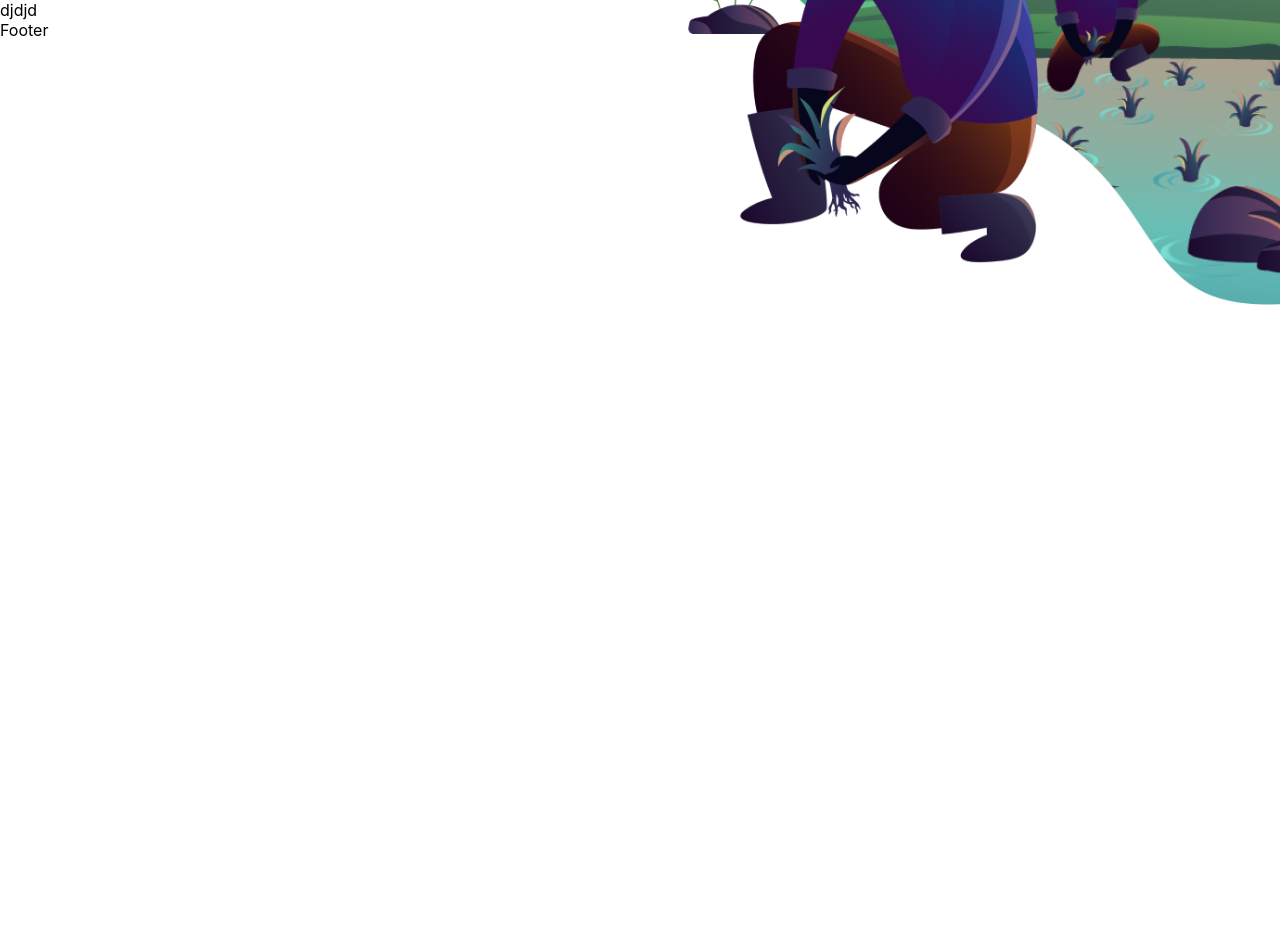
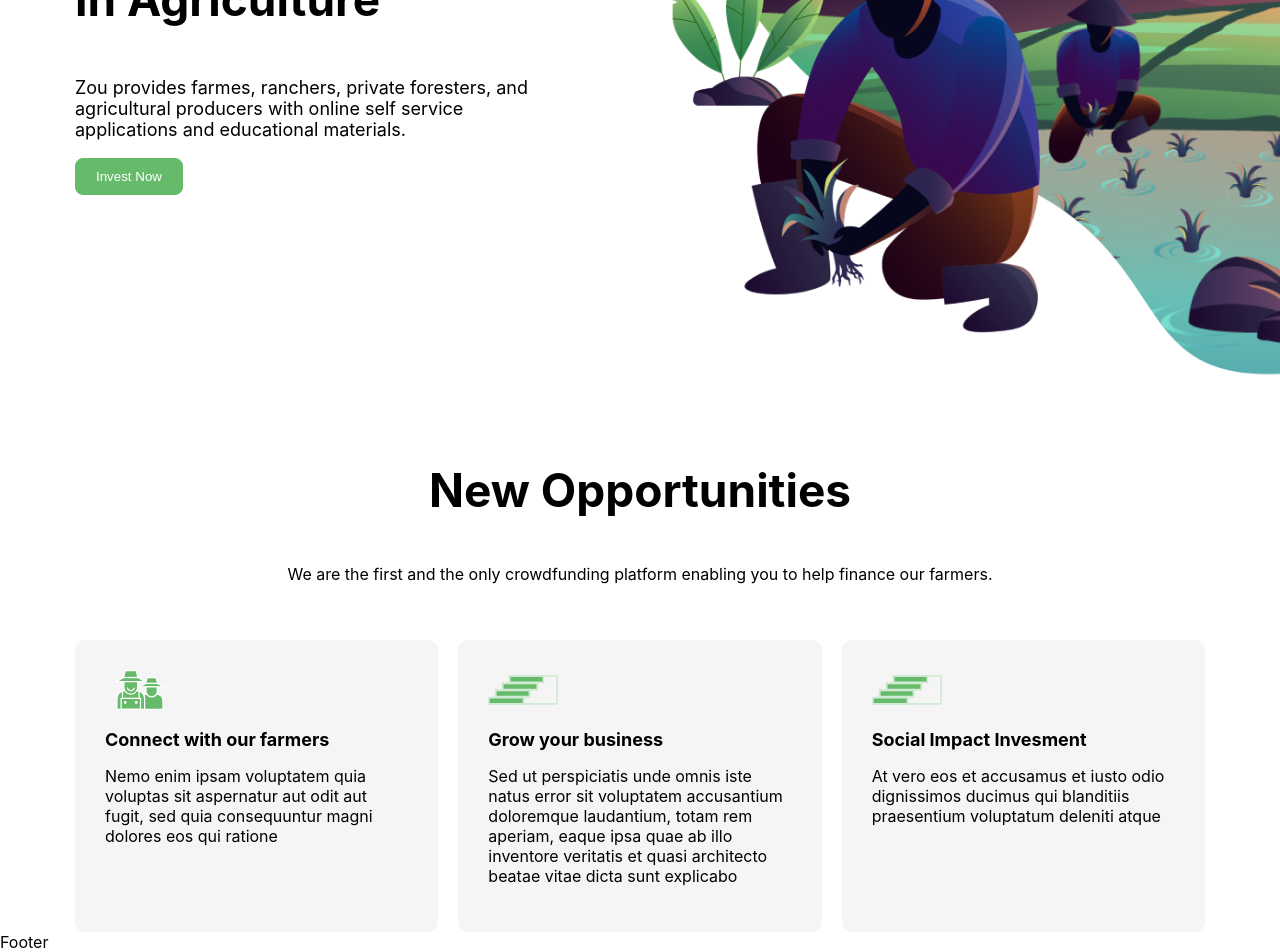
Before and after one commit to mesu-ai/zoh-farm-landingpage, a React (Create React App) app: page / in a window 1280 px wide. Shown: the part 427-1379 px from the top of the page. Before the commit the page ends 820 px from the top, so only its background shows below. Built offline with nearby package versions, Linux system fonts and the light colour scheme.

Commit message:
opportunity add

```diff
--- a/src/components/molecules/Banner.jsx
+++ b/src/components/molecules/Banner.jsx
@@ -1,6 +1,6 @@
 import React from 'react';
 import banner from '../../assets/images/banner.png';
-import './Banner.scss';
+import './styles.scss';
 import '../../styles/responsive.scss';
 
 const Banner = () => {
@@ -19,7 +19,8 @@ const Banner = () => {
       </div>
       <img
         // style={{ position: 'absolute', top: 0, right: 0, width: '50vw' }}
-        style={{width:'50vw',position: 'absolute', top: 0, right: 0,}}
+        // style={{width:'50vw',position: 'absolute', top: 0, right: 0,}}
+        style={{width:'100%'}}
         src={banner}
         alt=''
       />
--- a/src/components/molecules/Banner.scss
+++ /dev/null
@@ -1,27 +0,0 @@
-@import '../../styles/common-styles.scss';
-@import '../../styles/responsive.scss';
-
-
-#banner .banner-container{
-
-  @include grid-cols-divided(2,1fr)
-
-
-}
-
-#banner .banner-description{
-  @include my-auto;
-}
-
-#banner .invest-btn{
-  @include button-style(#66BB6A,white,#66BB6A);
-  padding: 10px 20px 10px 20px;
-}
-
-#banner .banner-title{
-  @include title-style(46px,black,bold);
-}
-
-#banner .banner-text{
-  font-size: 18px;
-}
--- /dev/null
+++ b/src/components/molecules/Opportunities.jsx
@@ -0,0 +1,67 @@
+import React from 'react';
+import farmer from '../../assets/images/farmer.svg';
+import group from '../../assets/images/group.svg';
+
+import './styles.scss';
+// import '../../styles/responsive.scss';
+
+const opportunitiesDate = [
+  {
+    id: 1,
+    image: farmer,
+    title: 'Connect with our farmers',
+    description:
+      'Nemo enim ipsam voluptatem quia voluptas sit aspernatur aut odit aut fugit, sed quia consequuntur magni dolores eos qui ratione',
+  },
+  {
+    id: 2,
+    image: group,
+    title: 'Grow your business',
+    description:
+      'Sed ut perspiciatis unde omnis iste natus error sit voluptatem accusantium doloremque laudantium, totam rem aperiam, eaque ipsa quae ab illo inventore veritatis et quasi architecto beatae vitae dicta sunt explicabo',
+  },
+  {
+    id: 2,
+    image: group,
+    title: 'Social Impact Invesment',
+    description:
+      'At vero eos et accusamus et iusto odio dignissimos ducimus qui blanditiis praesentium voluptatum deleniti atque ',
+  },
+];
+
+const Opportunities = () => {
+
+  return (
+    <div
+      id='opportunity'
+      className='container'
+    >
+      <div className='oppopportunity-container'>
+        <p className='oppopportunity-title'>New Opportunities</p>
+        <p>
+          We are the first and the only crowdfunding platform enabling you to
+          help finance our farmers.
+        </p>
+        <div className='opp-card-container'>
+          {opportunitiesDate.map((item) => (
+            <div
+              key={item?.id}
+              className='opp-card'
+            >
+              <img
+                height='40'
+                width='70'
+                src={item?.image}
+                alt='icon'
+              />
+              <h6 className='opp-card-title'>{item.title}</h6>
+              <p className='opp-card-text'>{item.description}</p>
+            </div>
+          ))}
+        </div>
+      </div>
+    </div>
+  );
+};
+
+export default Opportunities;
--- /dev/null
+++ b/src/components/molecules/styles.scss
@@ -0,0 +1,74 @@
+@import '../../styles/common-styles.scss';
+@import '../../styles/responsive.scss';
+
+// Banner style
+#banner {
+  .banner-container {
+    @include grid-cols-divided(2, 1fr);
+  }
+
+  .banner-description {
+    @include my-auto;
+  }
+
+  .banner-title {
+    @include title-style(46px, black, bold);
+    margin-bottom: 50px;
+  }
+
+  .banner-text {
+    font-size: 18px;
+  }
+
+  .invest-btn {
+    @include button-style(#66bb6a, white, #66bb6a);
+    padding: 10px 20px 10px 20px;
+  }
+}
+
+// Opportunity style
+
+#opportunity {
+  .oppopportunity-container {
+    // padding-top: 300px;
+    @include v-centered(center);
+  }
+
+  .oppopportunity-title {
+    @include title-style(46px, black, bold);
+    text-align: center;
+    margin-bottom: 30px;
+  }
+
+  .opp-card-container {
+    // @include h-centered(center);
+    padding-top: 40px;
+    @include grid-cols-divided(3, 1fr);
+    gap: 20px;
+  }
+
+  .opp-card {
+    padding: 30px;
+    border-radius: 10px;
+    background-color: whitesmoke;
+
+    .opp-card-title {
+      padding-top: 15px;
+      @include title-style(18px, black, bold);
+    }
+  }
+
+  .opp-card:hover {
+    background-color:#66bb6a;
+
+    .opp-card-title {
+      @include title-style(18px, white, bold);
+    }
+
+    .opp-card-text{
+      color: white;
+    }
+  }
+
+
+}
--- a/src/pages/home/Home.jsx
+++ b/src/pages/home/Home.jsx
@@ -1,14 +1,12 @@
 import React from 'react';
 import Banner from '../../components/molecules/Banner';
+import Opportunities from '../../components/molecules/Opportunities';
 
 const Home = () => {
   return (
     <div style={{}}>
       <Banner/>
-      <div >
-        djdjd
-
-      </div>
+      <Opportunities/>
     </div>
   );
 };
--- a/src/styles/common-styles.scss
+++ b/src/styles/common-styles.scss
@@ -50,4 +50,6 @@
   font-size: $size;
   color: $color;
   font-weight:$fweight ;
+  margin-top: 0px;
+  margin-bottom: 0px;
 }
--- a/src/styles/responsive.scss
+++ b/src/styles/responsive.scss
@@ -52,6 +52,7 @@
   #banner .banner-text {
     font-size: 16px;
   }
+
 }
 
 @media only screen and (max-width: 500px) {
@@ -69,3 +70,14 @@
     font-size: 16px;
   }
 }
+
+
+// opportunity style
+@media only screen and (max-width: 768px) {
+  #opportunity .opp-card-container{
+    padding-top: 40px;
+    @include grid-cols-divided(1,1fr);
+    gap: 20px;
+  }
+
+}
```
Also changed, not shown: src/assets/images/farmer.svg (added), src/assets/images/group.svg (added).
